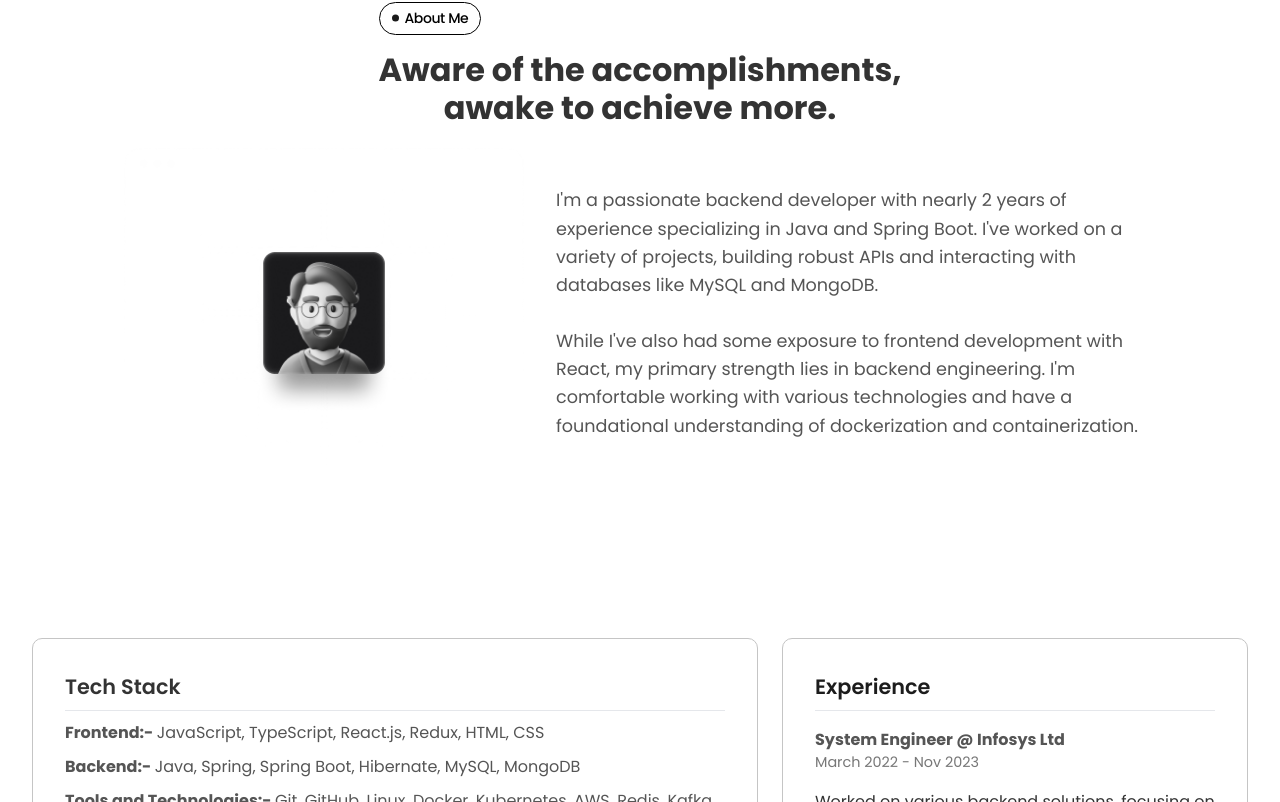
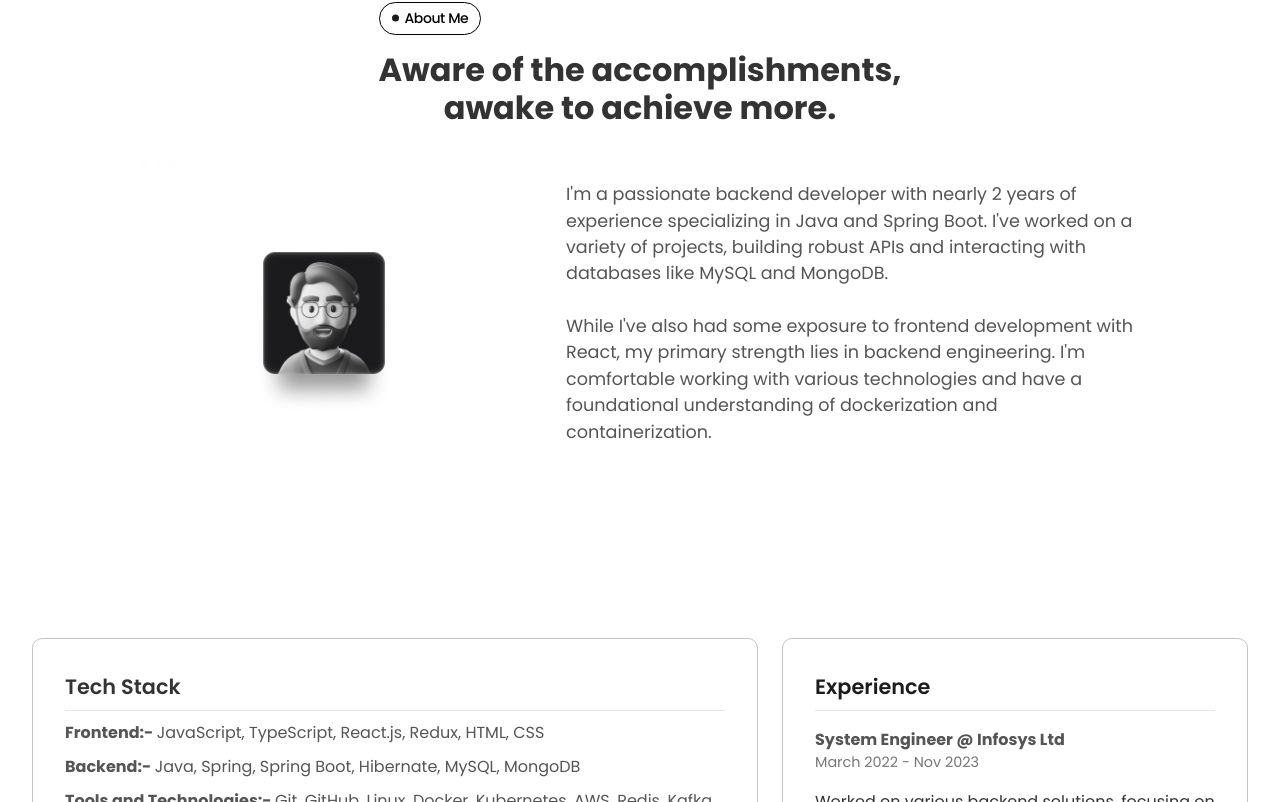
Before and after one commit to iamanishh/portfolio-new, a React (Vite) app: page / in a window 1280 px wide. Shown: the part 1996-2798 px from the top of the page. Built offline with nearby package versions, Linux system fonts and the light colour scheme.

Commit message:
fixing evrthg

```diff
--- a/src/Components/About/about.scss
+++ b/src/Components/About/about.scss
@@ -8,6 +8,7 @@
 
     p {
       text-align: center;
+      word-break: keep-all;
     }
 
     .intro-heading {
@@ -40,7 +41,8 @@
         max-width: 600px;
         color: #555;
         font-size: 1.1rem;
-        line-height: 1.6;
+        line-height: 1.5;
+        padding-inline: 10px;
       }
 
       @media screen and (max-width: 768px) {
```
